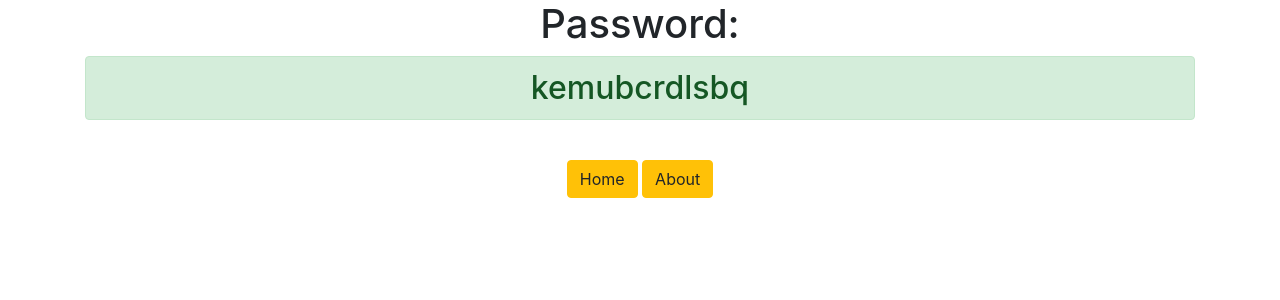
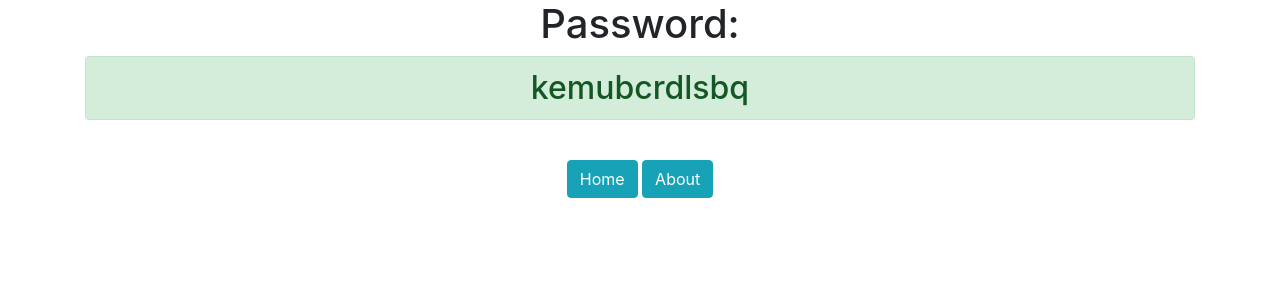
Before and after one commit to sureshsalem/django3-password-generator, a Django app: page /generatepassword/ in a window 1280 px wide. Shown: the top 300 px of the page. Run offline with Django 3.2, Linux system fonts and the light colour scheme; some libraries are stand-ins or nearby versions.

Commit message:
second commit- password html file is changed

```diff
--- a/generator/templates/generator/password.html
+++ b/generator/templates/generator/password.html
@@ -2,8 +2,8 @@
 <div class="container text-center">
 <h1>Password:</h1><h2 class="alert alert-success">{{ password }}</h2>
 <br>
-<a href="{% url 'home' %}" class="btn btn-warning">Home</a>
-<a href="{% url 'about'%}" class="btn btn-warning">About</a>
+<a href="{% url 'home' %}" class="btn btn-info">Home</a>
+<a href="{% url 'about'%}" class="btn btn-info">About</a>
 </br>
 
 </div>
```
